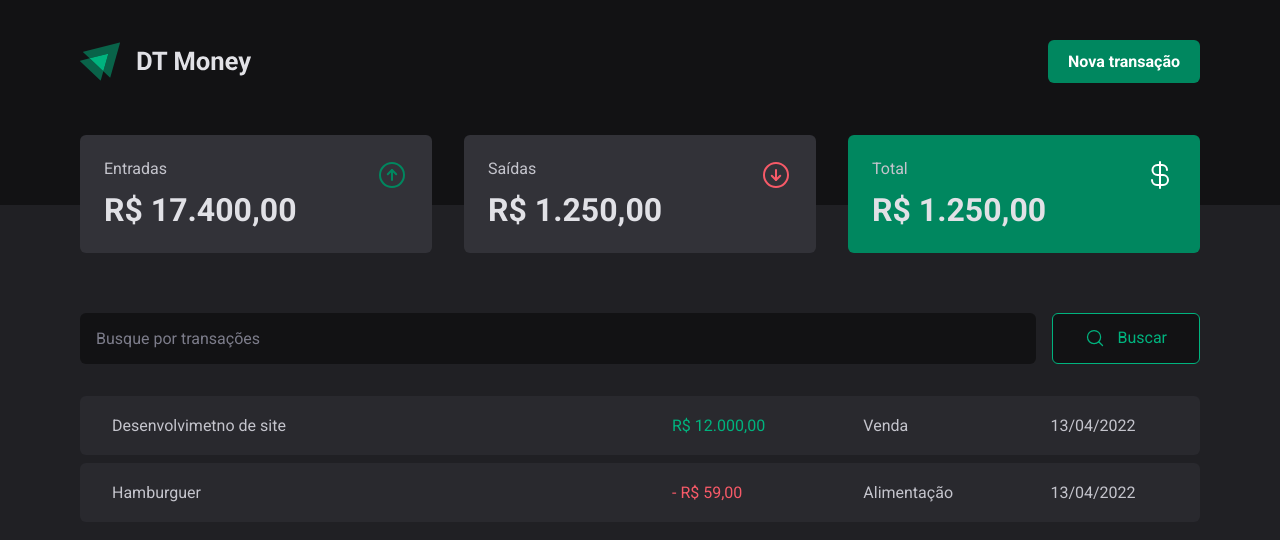
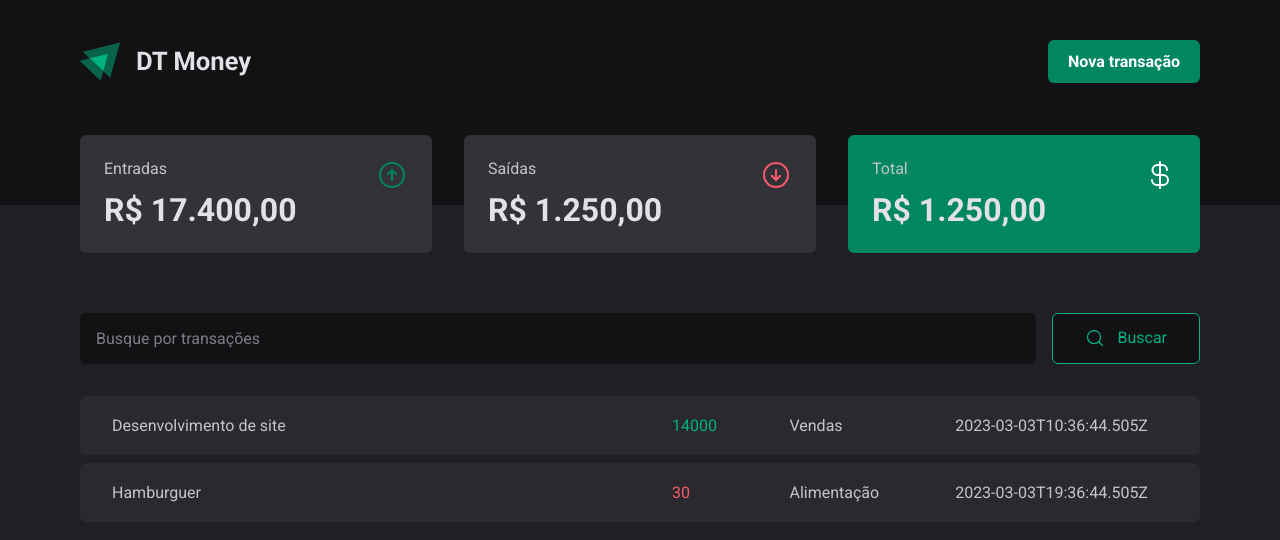
Before and after one commit to MayconSlv/DT-Money, a React (Vite) app: page / in a window 1280 px wide. Shown: the top 540 px of the page. Built offline with nearby package versions, Linux system fonts and the light colour scheme; data requests are answered from the project's data file.

Commit message:
Fazendo requisições HTTP à pagina

```diff
--- a/src/App.tsx
+++ b/src/App.tsx
@@ -1,13 +1,13 @@
 import { ThemeProvider } from 'styled-components'
 import { defaultTheme } from './styles/themes/default'
 import { GlobalStyle } from './styles/global'
-import { Transactions } from './pages/Transactions'
+import { TransactionsPage } from './pages/Transactions'
 
 export function App() {
   return (
     <ThemeProvider theme={defaultTheme}>
       <GlobalStyle />
-      <Transactions />
+      <TransactionsPage />
     </ThemeProvider>
   )
 }
--- a/src/pages/Transactions/index.tsx
+++ b/src/pages/Transactions/index.tsx
@@ -8,9 +8,32 @@
   TransactionsTable,
 } from './styles'
 import { useTheme } from 'styled-components'
-import { SearchForm } from './components/SearchForm'
+import { SearchForm } from './components'
+import { useEffect, useState } from 'react'
 
-export function Transactions() {
+interface Transactions {
+  id: number
+  description: string
+  type: 'income' | 'outcome'
+  price: number
+  category: string
+  createdAt: string
+}
+
+export function TransactionsPage() {
+  const [transactions, setTransactions] = useState<Transactions[]>()
+
+  async function loadTransasctions() {
+    const response = await fetch('http://localhost:3000/transactions')
+    const data = await response.json()
+
+    setTransactions(data)
+  }
+
+  useEffect(() => {
+    loadTransasctions()
+  }, [])
+
   const colors = useTheme()
   return (
     <div>
@@ -40,23 +63,20 @@
 
         <TransactionsTable>
           <tbody>
-            <tr>
-              <td width="50%">Desenvolvimetno de site</td>
-              <td>
-                <PriceHighLight variant="income">R$ 12.000,00</PriceHighLight>
-              </td>
-              <td>Venda</td>
-              <td>13/04/2022</td>
-            </tr>
-
-            <tr>
-              <td width="50%">Hamburguer</td>
-              <td>
-                <PriceHighLight variant="outcome">- R$ 59,00</PriceHighLight>
-              </td>
-              <td>Alimentação</td>
-              <td>13/04/2022</td>
-            </tr>
+            {transactions?.map((transaction) => {
+              return (
+                <tr key={transaction.id}>
+                  <td width="50%">{transaction.description}</td>
+                  <td>
+                    <PriceHighLight variant={transaction.type}>
+                      {transaction.price}
+                    </PriceHighLight>
+                  </td>
+                  <td>{transaction.category}</td>
+                  <td>{transaction.createdAt}</td>
+                </tr>
+              )
+            })}
           </tbody>
         </TransactionsTable>
       </TransactionsContainer>
```
Also changed, not shown: src/pages/Transactions/components/index.tsx (renamed from src/pages/Transactions/components/SearchForm/index.tsx), src/pages/Transactions/components/styles.ts (renamed from src/pages/Transactions/components/SearchForm/styles.ts).
